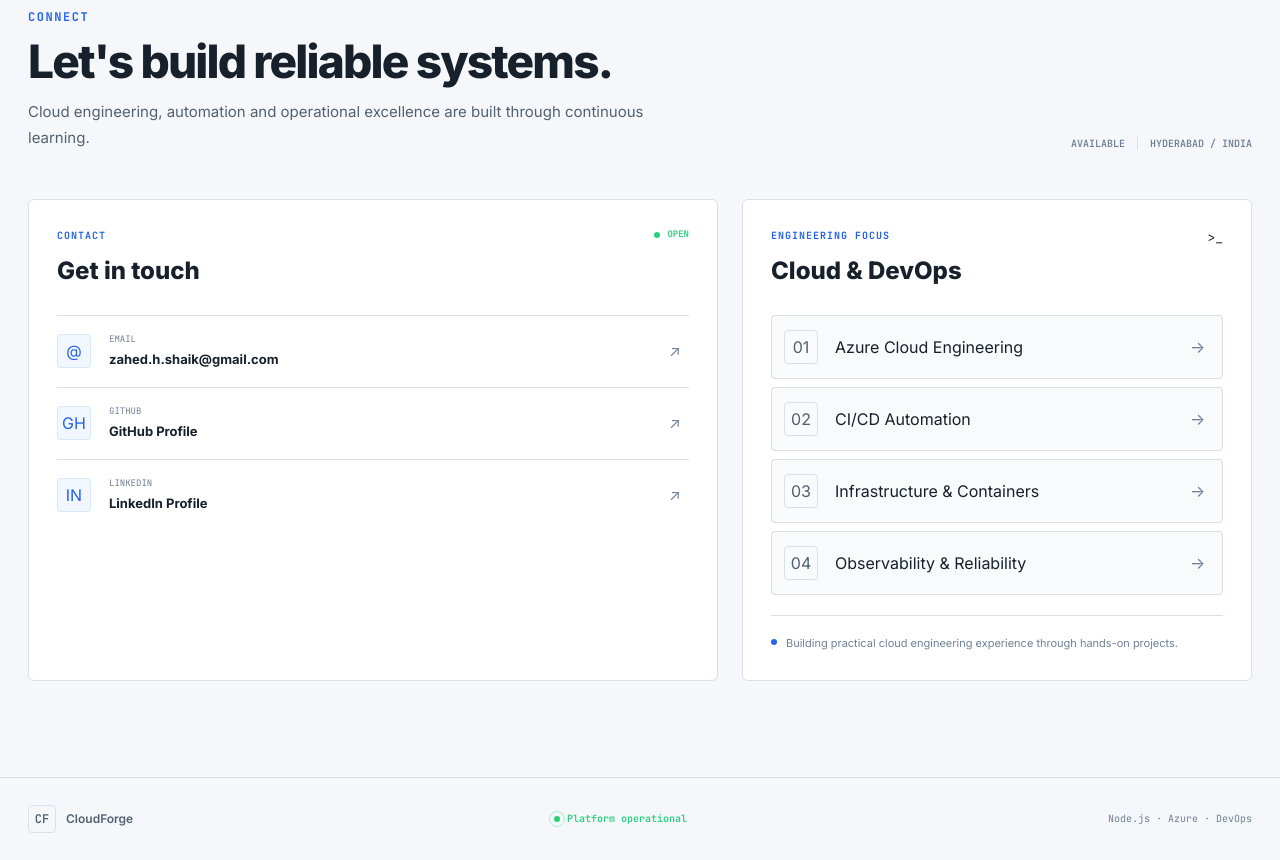
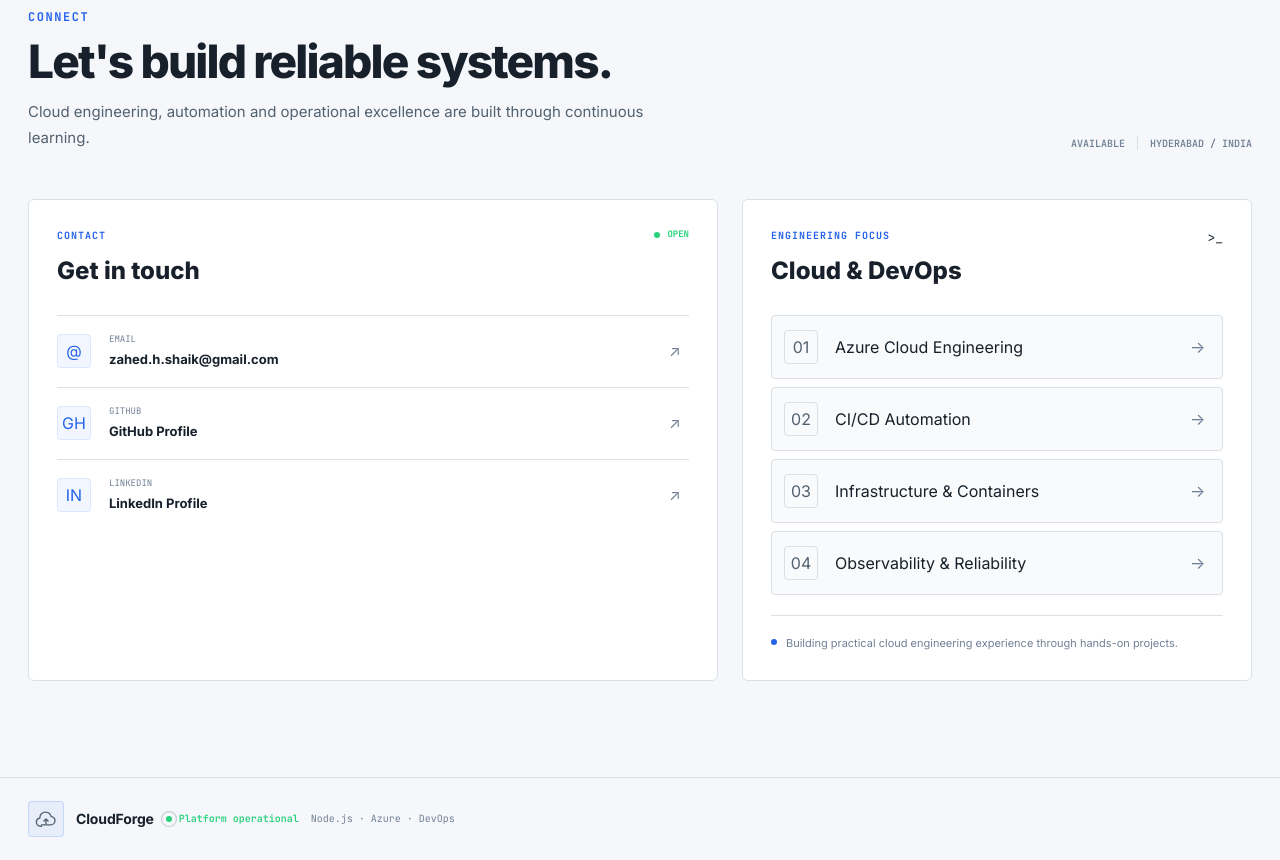
Before and after one commit to zahed-shaik-dev/CloudForge-Azure, a website: page public/index.html in a window 1280 px wide. Shown: the part 3253-4113 px from the top of the page. Drawn offline with Linux system fonts and the light colour scheme; no server answers.

Commit message:
CloudForge application successfully demonstrated

```diff
--- a/public/css/style.css
+++ b/public/css/style.css
@@ -3948,3 +3948,64 @@
     transform: none;
   }
 }
+
+/* =========================================================
+   FOOTER — CLOUDFORGE BRAND MARK
+   ========================================================= */
+
+.cf-footer-brand {
+  display: inline-flex;
+  align-items: center;
+  gap: 12px;
+}
+
+.cf-footer-mark {
+  display: grid;
+
+  width: 36px;
+  height: 36px;
+
+  place-items: center;
+
+  color: var(--cf-primary);
+
+  background: rgba(79, 140, 255, 0.08);
+
+  border: 1px solid rgba(79, 140, 255, 0.24);
+  border-radius: var(--cf-radius-sm);
+
+  transition:
+    color 180ms ease,
+    background-color 180ms ease,
+    border-color 180ms ease,
+    transform 180ms ease,
+    box-shadow 180ms ease;
+}
+
+.cf-footer-mark svg {
+  width: 22px;
+  height: 22px;
+}
+
+.cf-footer-brand:hover .cf-footer-mark {
+  color: var(--cf-primary-hover);
+
+  background: rgba(79, 140, 255, 0.13);
+
+  border-color: rgba(79, 140, 255, 0.4);
+
+  transform: translateY(-2px);
+
+  box-shadow:
+    0 8px 22px rgba(79, 140, 255, 0.12);
+}
+
+.cf-footer-brand strong {
+  display: block;
+
+  color: var(--cf-text);
+
+  font-size: 14px;
+  font-weight: 700;
+  letter-spacing: -0.01em;
+}
--- a/public/index.html
+++ b/public/index.html
@@ -1235,15 +1235,35 @@
     <footer class="cf-footer">
       <div class="cf-container cf-footer-inner">
         <div class="cf-footer-brand">
-          <span class="cf-footer-mark">
-            CF
-          </span>
+          <div class="cf-footer-brand">
+  <span class="cf-footer-mark" aria-hidden="true">
+    <svg
+      viewBox="0 0 32 32"
+      fill="none"
+      xmlns="http://www.w3.org/2000/svg"
+    >
+      <path
+        d="M9.5 24.5H23C26.314 24.5 29 21.814 29 18.5C29 15.374 26.61 12.806 23.558 12.52C22.477 8.795 19.044 6 15 6C10.582 6 7 9.582 7 14C7 14.17 7.006 14.339 7.017 14.507C4.175 15.153 2 17.747 2 20.5C2 23.814 4.686 26.5 8 26.5H9.5"
+        stroke="currentColor"
+        stroke-width="2"
+        stroke-linecap="round"
+        stroke-linejoin="round"
+      />
 
-          <span>
-            CloudForge
-          </span>
-        </div>
+      <path
+        d="M13 19L16 16L19 19M16 16V23"
+        stroke="currentColor"
+        stroke-width="2"
+        stroke-linecap="round"
+        stroke-linejoin="round"
+      />
+    </svg>
+  </span>
 
+  <div>
+    <strong>CloudForge</strong>
+  </div>
+</div>
         <div class="cf-footer-status">
           <span class="cf-footer-status-dot"></span>
           Platform operational
```
